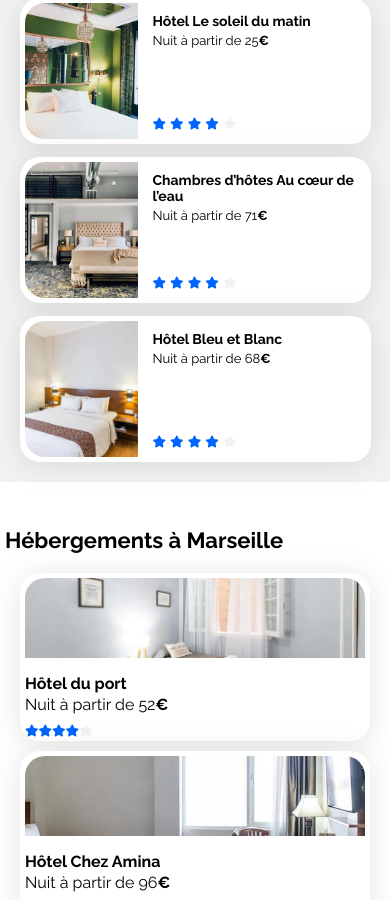
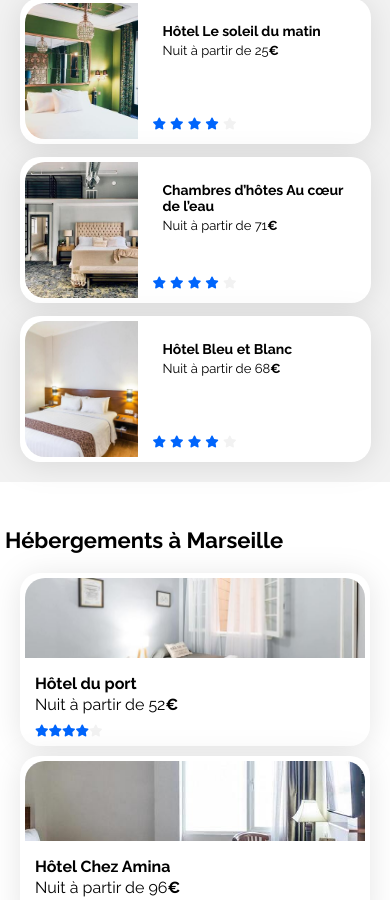
Before and after one commit to VALERIEBONNAMOUR/Bookie, a plain HTML site: page index.html in a window 390 px wide. Shown: the part 726-1626 px from the top of the page. Drawn offline with Linux system fonts and the light colour scheme.

Commit message:
Dernière version mobile

```diff
--- a/css/style.css
+++ b/css/style.css
@@ -550,6 +550,14 @@ a {
         margin: 30px;
     }
 
+    .card-txt{
+        margin: 10px;
+    }
+
+    .hebergement-star{
+        margin: 10px;
+    }
+
     .hebergements {
         background-color: white !important;
     }
```
